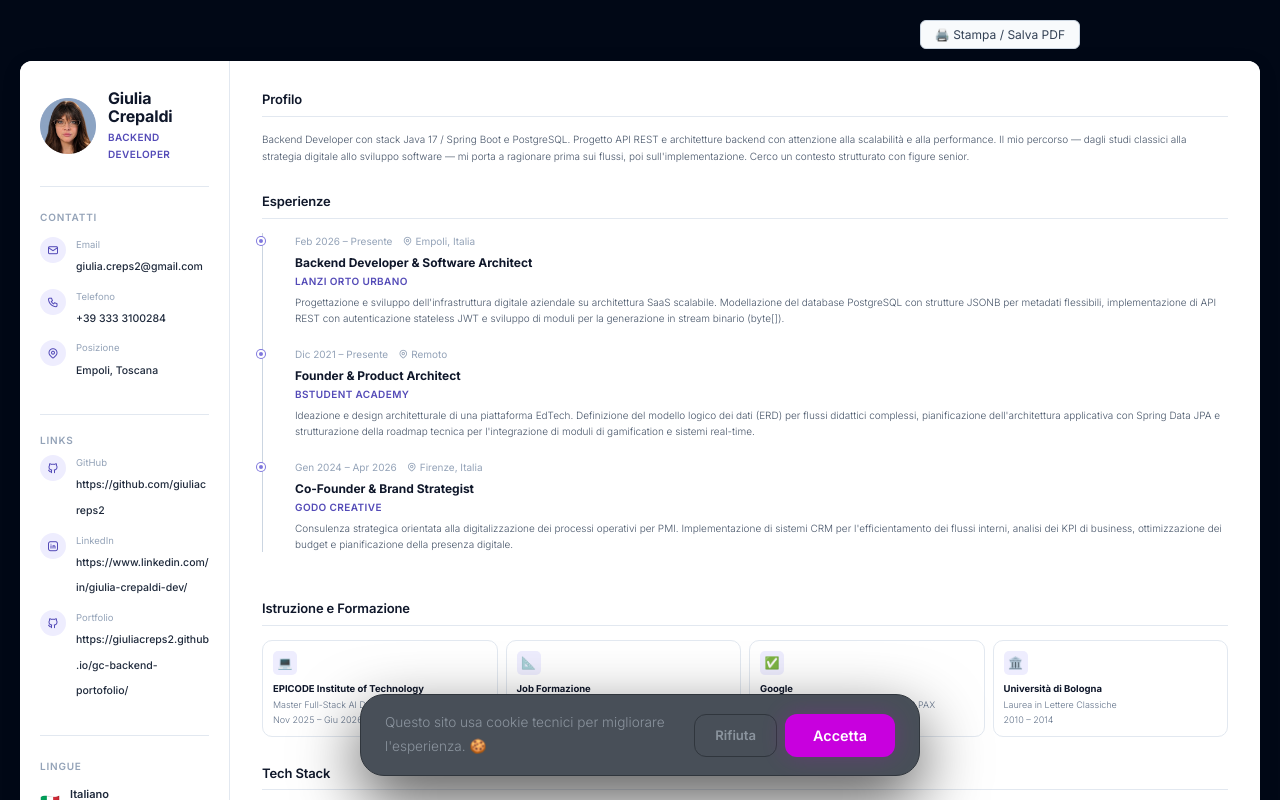
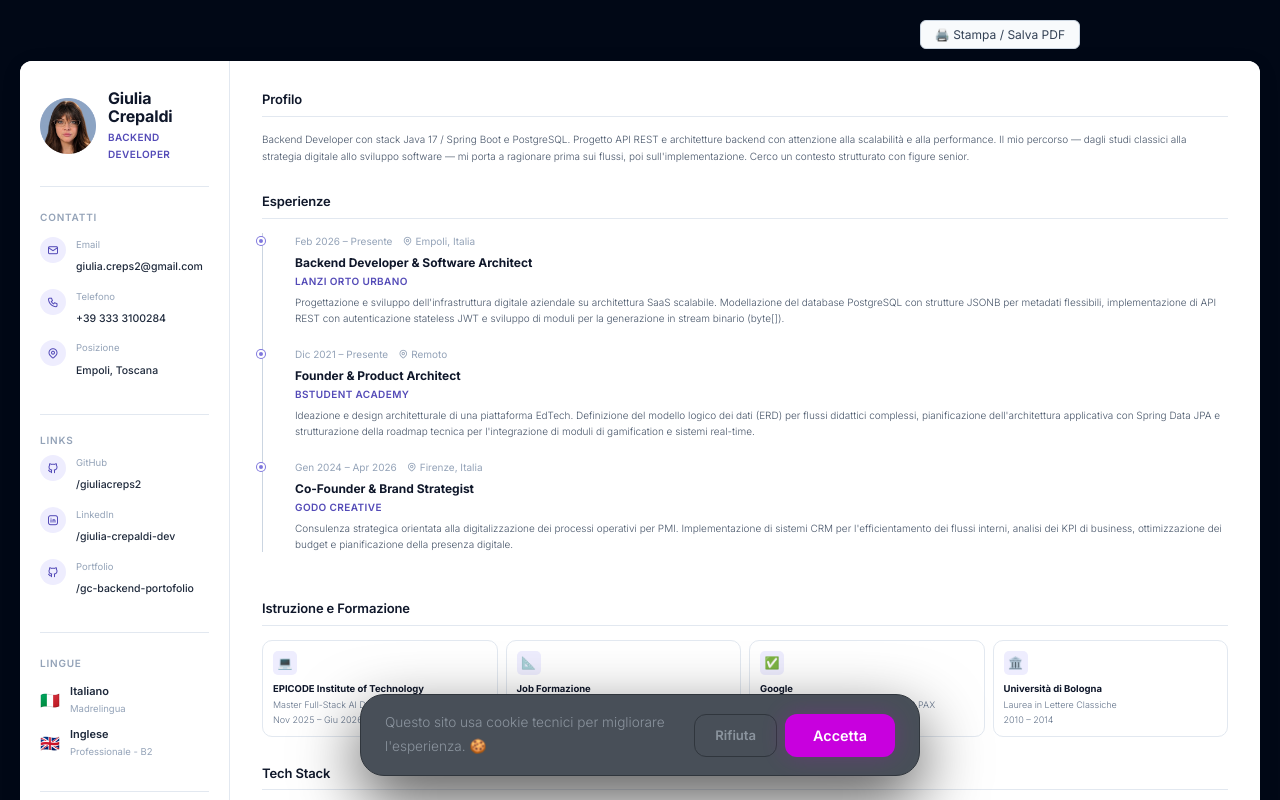
Before and after one commit to giuliacreps2/gc-backend-portofolio, a React (Vite) app: page /#/cv in a window 1280 px wide. Shown: the top 800 px of the page. Built offline with nearby package versions, Linux system fonts and the light colour scheme.

Commit message:
last commit on CV

```diff
--- a/src/components/CVPage.tsx
+++ b/src/components/CVPage.tsx
@@ -10,17 +10,20 @@
   {
     icon: "ti-brand-github",
     label: "GitHub",
-    value: "https://github.com/giuliacreps2",
+    url: "https://github.com/giuliacreps2",
+    value: "/giuliacreps2",
   },
   {
     icon: "ti-brand-linkedin",
     label: "LinkedIn",
-    value: "https://www.linkedin.com/in/giulia-crepaldi-dev/",
+    url: "https://www.linkedin.com/in/giulia-crepaldi-dev/",
+    value: "/giulia-crepaldi-dev",
   },
   {
     icon: "ti-brand-github",
     label: "Portfolio",
-    value: "https://giuliacreps2.github.io/gc-backend-portofolio/",
+    url: "https://giuliacreps2.github.io/gc-backend-portofolio/",
+    value: "/gc-backend-portofolio",
   },
 ];
 
@@ -251,7 +254,7 @@
         .tags { display: flex; flex-wrap: wrap; gap: 5px; }
         .tag { font-size: 10px; font-weight: 500; color: #534AB7; background: #EEEDFE; border-radius: 5px; padding: 3px 8px; }
 
-        .privacy { font-size: 7.5px; color: #94a3b8; text-align: right; padding-top: 6px; margin-top: 4px; }
+        .privacy { font-size: 6px; color: #94a3b8; text-align: left; padding-top: 6px; margin-top: 4px; }
       `,
         }}
       />
@@ -345,7 +348,7 @@
                 </div>
                 <div>
                   <span className="contact-label">{l.label}</span>
-                  <a href={l.value}>
+                  <a href={l.url}>
                     <span className="contact-value">{l.value}</span>
                   </a>
                 </div>
```
